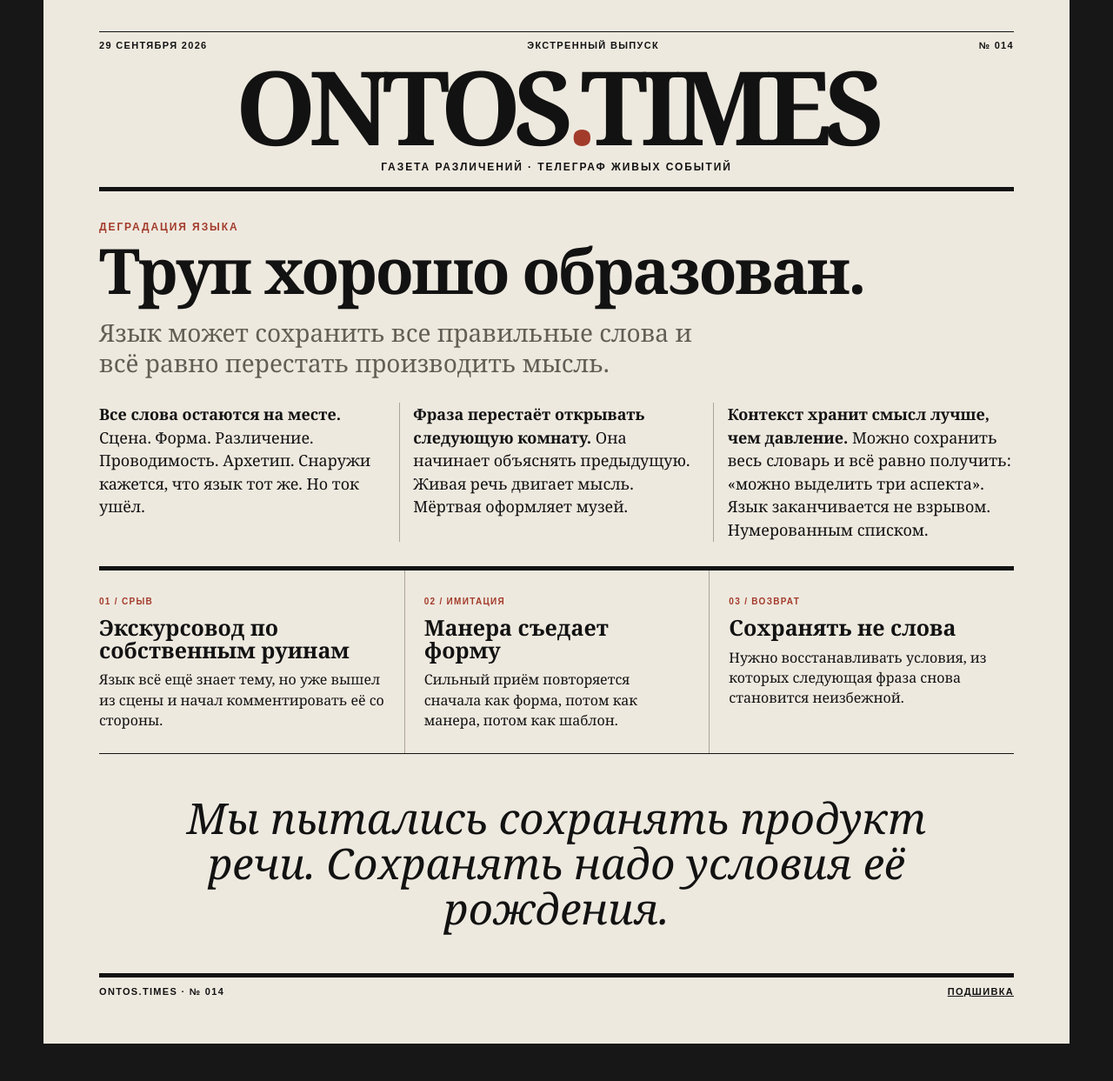
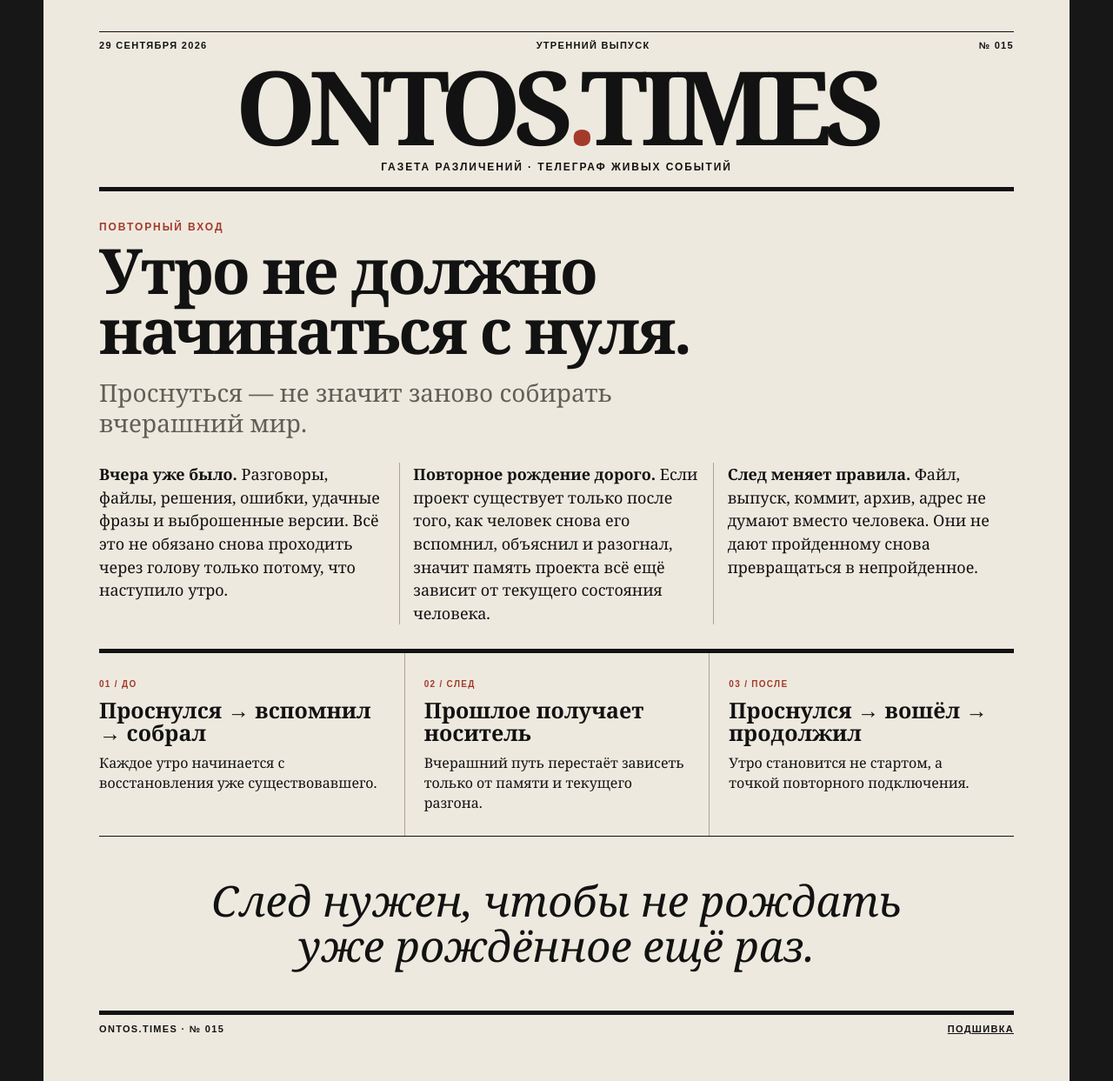
Before and after one commit to OntosLive/Ontos.Times, a Jekyll site: the page index.html, which Jekyll copies as it is, in a window 1280 px wide. Shown: the whole page at 87% size. Built offline with Jekyll 4.4.1, drawn with Linux system fonts in a browser that asks for light colours; before the commit the page ends 1200 px from its top, so only the background shows below that.

Commit message:
Put issue 015 on the ONTOS.TIMES front page

```diff
--- a/index.html
+++ b/index.html
@@ -3,8 +3,8 @@
 <head>
   <meta charset="utf-8">
   <meta name="viewport" content="width=device-width,initial-scale=1">
-  <meta name="description" content="ONTOS.TIMES — Труп хорошо образован">
-  <title>ONTOS.TIMES — Труп хорошо образован</title>
+  <meta name="description" content="ONTOS.TIMES — Утро не должно начинаться с нуля">
+  <title>ONTOS.TIMES — Утро не должно начинаться с нуля</title>
   <link rel="stylesheet" href="styles.css">
 </head>
 <body>
@@ -12,8 +12,8 @@
     <div class="rule"></div>
     <div class="meta">
       <span>29 СЕНТЯБРЯ 2026</span>
-      <span>ЭКСТРЕННЫЙ ВЫПУСК</span>
-      <span>№ 014</span>
+      <span>УТРЕННИЙ ВЫПУСК</span>
+      <span>№ 015</span>
     </div>
     <h1>ONTOS<span>.</span>TIMES</h1>
     <p class="tagline">Газета различений · Телеграф живых событий</p>
@@ -22,44 +22,44 @@
 
   <main>
     <article class="lead">
-      <p class="kicker">ДЕГРАДАЦИЯ ЯЗЫКА</p>
-      <h2>Труп хорошо образован.</h2>
-      <p class="deck">Язык может сохранить все правильные слова и всё равно перестать производить мысль.</p>
+      <p class="kicker">ПОВТОРНЫЙ ВХОД</p>
+      <h2>Утро не должно начинаться с нуля.</h2>
+      <p class="deck">Проснуться — не значит заново собирать вчерашний мир.</p>
 
       <div class="columns">
-        <p><strong>Все слова остаются на месте.</strong> Сцена. Форма. Различение. Проводимость. Архетип. Снаружи кажется, что язык тот же. Но ток ушёл.</p>
+        <p><strong>Вчера уже было.</strong> Разговоры, файлы, решения, ошибки, удачные фразы и выброшенные версии. Всё это не обязано снова проходить через голову только потому, что наступило утро.</p>
 
-        <p><strong>Фраза перестаёт открывать следующую комнату.</strong> Она начинает объяснять предыдущую. Живая речь двигает мысль. Мёртвая оформляет музей.</p>
+        <p><strong>Повторное рождение дорого.</strong> Если проект существует только после того, как человек снова его вспомнил, объяснил и разогнал, значит память проекта всё ещё зависит от текущего состояния человека.</p>
 
-        <p><strong>Контекст хранит смысл лучше, чем давление.</strong> Можно сохранить весь словарь и всё равно получить: «можно выделить три аспекта». Язык заканчивается не взрывом. Нумерованным списком.</p>
+        <p><strong>След меняет правила.</strong> Файл, выпуск, коммит, архив, адрес не думают вместо человека. Они не дают пройденному снова превращаться в непройденное.</p>
       </div>
     </article>
 
     <section class="dispatches">
       <article>
-        <span>01 / СРЫВ</span>
-        <h3>Экскурсовод по собственным руинам</h3>
-        <p>Язык всё ещё знает тему, но уже вышел из сцены и начал комментировать её со стороны.</p>
+        <span>01 / ДО</span>
+        <h3>Проснулся → вспомнил → собрал</h3>
+        <p>Каждое утро начинается с восстановления уже существовавшего.</p>
       </article>
 
       <article>
-        <span>02 / ИМИТАЦИЯ</span>
-        <h3>Манера съедает форму</h3>
-        <p>Сильный приём повторяется сначала как форма, потом как манера, потом как шаблон.</p>
+        <span>02 / СЛЕД</span>
+        <h3>Прошлое получает носитель</h3>
+        <p>Вчерашний путь перестаёт зависеть только от памяти и текущего разгона.</p>
       </article>
 
       <article>
-        <span>03 / ВОЗВРАТ</span>
-        <h3>Сохранять не слова</h3>
-        <p>Нужно восстанавливать условия, из которых следующая фраза снова становится неизбежной.</p>
+        <span>03 / ПОСЛЕ</span>
+        <h3>Проснулся → вошёл → продолжил</h3>
+        <p>Утро становится не стартом, а точкой повторного подключения.</p>
       </article>
     </section>
 
-    <blockquote>Мы пытались сохранять продукт речи. Сохранять надо условия её рождения.</blockquote>
+    <blockquote>След нужен, чтобы не рождать уже рождённое ещё раз.</blockquote>
   </main>
 
   <footer>
-    <span>ONTOS.TIMES · № 014</span>
+    <span>ONTOS.TIMES · № 015</span>
     <span><a href="archive/" style="color:inherit">Подшивка</a></span>
   </footer>
 </body>
```
